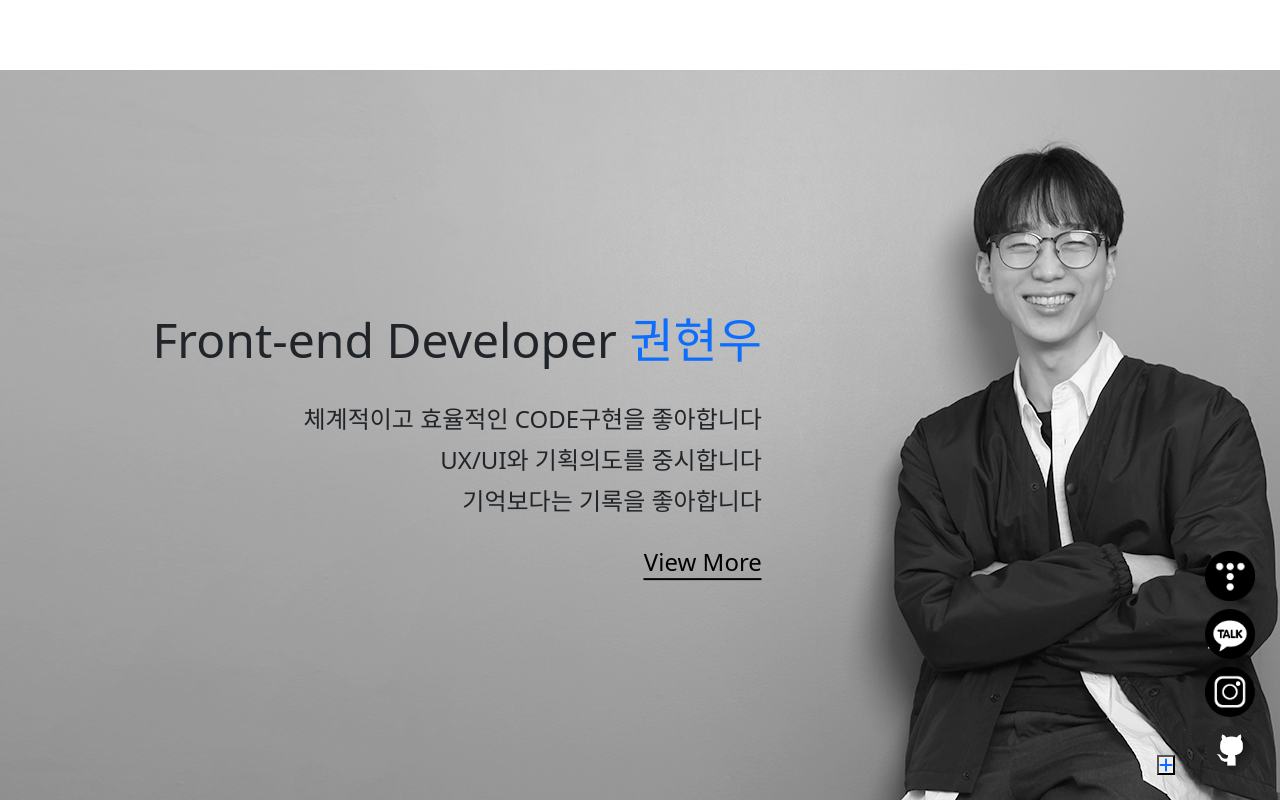
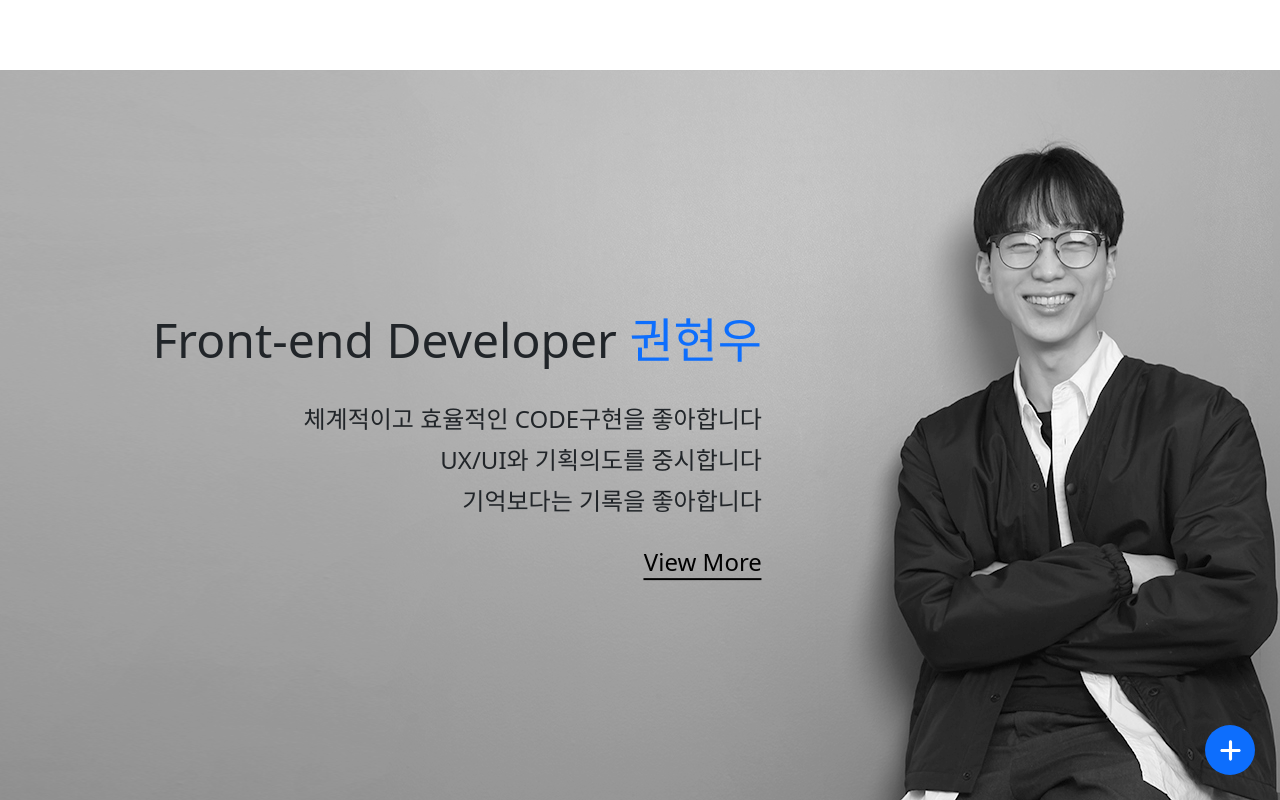
Before and after one commit to lbaku89/portfolio-react-220418, a React (Create React App) app in the folder front/: page / in a window 1280 px wide. Shown: the top 800 px of the page. Built offline with nearby package versions, Linux system fonts and the light colour scheme; a web font is replaced by a local one.

Commit message:
2204150016

```diff
--- a/front/public/css/khwStyle.css
+++ b/front/public/css/khwStyle.css
@@ -756,61 +756,92 @@ html {
 }
 
 #QuickMenuWrap {
+  position: fixed;
+  bottom: 0;
+  right: 0;
   padding: 25px;
 }
 
-#QuickMenuWrap ul {
-  margin: 0;
+#QuickMenuWrap > button {
+  width: 50px;
+  height: 50px;
+  border-radius: 50%;
+  background-color: var(--var-color1);
+  border: none;
 }
 
-#QuickMenuWrap ul li:first-child {
-  visibility: visible;
-  width: 50px;
-  height: 50px;
-  background: var(--var-black);
-  border-radius: 50%;
-}
-
-#QuickMenuWrap ul li:first-child .quickbutton {
-  color: white;
+#QuickMenuWrap > button .quickbutton {
   width: 50%;
   height: 50%;
-}
-
-#QuickMenuWrap ul li:nth-child(2) {
-  bottom: 58px;
-  -webkit-animation: quickAni1 2s 1;
-          animation: quickAni1 2s 1;
-}
-
-#QuickMenuWrap ul li:nth-child(3) {
-  bottom: calc(58px * 2);
-  -webkit-animation: quickAni2 2s 1;
-          animation: quickAni2 2s 1;
-}
-
-#QuickMenuWrap ul li:nth-child(4) {
-  bottom: calc(58px * 3);
-  -webkit-animation: quickAni3 2s 1;
-          animation: quickAni3 2s 1;
-}
-
-#QuickMenuWrap ul li:nth-child(5) {
-  bottom: calc(58px * 4);
-  -webkit-animation: quickAni4 2s 1;
-          animation: quickAni4 2s 1;
+  color: white;
 }
 
 #QuickMenuWrap ul li {
+  -webkit-transition: 1s;
+  transition: 1s;
+  width: 50px;
+  height: 50px;
   position: absolute;
-  right: 0%;
+  left: 0;
+  bottom: -58px;
+  visibility: hidden;
+}
+
+#QuickMenuWrap ul li a {
+  display: block;
+  width: 100%;
+  height: 100%;
 }
 
 #QuickMenuWrap ul li a img {
-  height: 50px;
+  display: block;
+  width: 100%;
+  height: 100%;
+}
+
+#QuickMenuWrap ul li.show {
+  visibility: visible;
+}
+
+#QuickMenuWrap ul li:nth-child(1).show {
+  bottom: 0px;
+}
+
+#QuickMenuWrap ul li:nth-child(2).show {
+  bottom: 58px;
+}
+
+#QuickMenuWrap ul li:nth-child(3).show {
+  bottom: calc(58px*2);
+}
+
+#QuickMenuWrap ul li:nth-child(4).show {
+  bottom: calc(58px*3);
 }
 
 @-webkit-keyframes quickAni1 {
+  0% {
+    opacity: 0;
+    bottom: -58px;
+  }
+  100% {
+    opacity: 1;
+    bottom: 0px;
+  }
+}
+
+@keyframes quickAni1 {
+  0% {
+    opacity: 0;
+    bottom: -58px;
+  }
+  100% {
+    opacity: 1;
+    bottom: 0px;
+  }
+}
+
+@-webkit-keyframes quickAni2 {
   0% {
     opacity: 0;
     bottom: 0;
@@ -821,7 +852,7 @@ html {
   }
 }
 
-@keyframes quickAni1 {
+@keyframes quickAni2 {
   0% {
     opacity: 0;
     bottom: 0;
@@ -832,7 +863,7 @@ html {
   }
 }
 
-@-webkit-keyframes quickAni2 {
+@-webkit-keyframes quickAni3 {
   0% {
     opacity: 0;
     bottom: 0;
@@ -843,7 +874,7 @@ html {
   }
 }
 
-@keyframes quickAni2 {
+@keyframes quickAni3 {
   0% {
     opacity: 0;
     bottom: 0;
@@ -854,7 +885,7 @@ html {
   }
 }
 
-@-webkit-keyframes quickAni3 {
+@-webkit-keyframes quickAni4 {
   0% {
     opacity: 0;
     bottom: 0;
@@ -865,7 +896,7 @@ html {
   }
 }
 
-@keyframes quickAni3 {
+@keyframes quickAni4 {
   0% {
     opacity: 0;
     bottom: 0;
@@ -873,28 +904,6 @@ html {
   100% {
     opacity: 1;
     bottom: calc(58px*3);
-  }
-}
-
-@-webkit-keyframes quickAni4 {
-  0% {
-    opacity: 0;
-    bottom: 0;
-  }
-  100% {
-    opacity: 1;
-    bottom: calc(58px*4);
-  }
-}
-
-@keyframes quickAni4 {
-  0% {
-    opacity: 0;
-    bottom: 0;
-  }
-  100% {
-    opacity: 1;
-    bottom: calc(58px*4);
   }
 }
 
--- a/front/public/css/khwStyle.scss
+++ b/front/public/css/khwStyle.scss
@@ -429,53 +429,67 @@ html{
 // QuickMenu Component
 
 #QuickMenuWrap{
+  position: fixed;
+  bottom: 0;
+  right: 0;
   padding: 25px;
-    ul{
-
-        margin: 0;
-      li:first-child{
-        visibility: visible;
-        width: 50px;
-        height: 50px;
-        background: var(--var-black);
-        border-radius: 50%;
-        .quickbutton{color: white;
-        width: 50%;
-        height: 50%;
+  >button{width: 50px; height: 50px; border-radius: 50%;
+    background-color: var(--var-color1);
+    border: none;
+    .quickbutton{
+      width: 50%; height: 50%;
+      color: white;
     }
   }
-      li:nth-child(2){
-        bottom: 58px;
-        animation: quickAni1 2s 1;
-      }
-      li:nth-child(3){
-        bottom: calc(58px * 2);
-        animation: quickAni2 2s 1;
-      }
-      li:nth-child(4){
-        bottom: calc(58px * 3);
-        animation: quickAni3 2s 1;
-      }
-      li:nth-child(5){
-        bottom: calc(58px * 4);
-        animation: quickAni4 2s 1;
-      }
+  ul{
     li{
+      transition: 1s;
+      width: 50px; height: 50px;
       position: absolute;
-        right: 0%;
-        // visibility: hidden;
+      left: 0;
+      bottom:-58px;
+      visibility: hidden;
+
       a{
+        display: block;
+        width: 100%; height: 100%;
         img{
-            height: 50px;
+          display: block;
+          width: 100%; height: 100%;
         }
       }
     }
+    li.show{visibility: visible;}
+
+
+    li:nth-child(1).show{
+      bottom: 0px;
+    }
+    li:nth-child(2).show{
+      bottom: 58px;
+    }
+    li:nth-child(3).show{
+      bottom: calc(58px*2);
+    }
+    li:nth-child(4).show{
+      bottom: calc(58px*3);
     }
 
+  }
 }
 
 // animation
 @keyframes quickAni1{
+  0%{
+    opacity: 0;
+    bottom:-58px
+  }
+  100%{
+    opacity: 1;
+    bottom: 0px;
+  }
+}
+@keyframes quickAni2{
   0%{
     opacity: 0;
     bottom: 0;
@@ -485,7 +499,7 @@ html{
     bottom: calc(58px*1);
   }
 }
-@keyframes quickAni2{
+@keyframes quickAni3{
   0%{
     opacity: 0;
     bottom: 0;
@@ -495,7 +509,7 @@ html{
     bottom: calc(58px*2);
   }
 }
-@keyframes quickAni3{
+@keyframes quickAni4{
   0%{
     opacity: 0;
     bottom: 0;
@@ -503,16 +517,6 @@ html{
   100%{
     opacity: 1;
     bottom: calc(58px*3);
-  }
-}
-@keyframes quickAni4{
-  0%{
-    opacity: 0;
-    bottom: 0;
-  }
-  100%{
-    opacity: 1;
-    bottom: calc(58px*4);
   }
 }
 
--- a/front/src/components/QuickMenu2.js
+++ b/front/src/components/QuickMenu2.js
@@ -9,19 +9,21 @@ export default class QuickMenu2 extends Component {
     this.state={
       willOpen:false,
     }
-
   }
 
   render() {
 
-    const openFunction= () =>{
-      this.setState({willOpen:!this.state.willOpen})
+    const openFunction= (index) =>{
+      this.setState({willOpen:!index})
+      console.log(this.state.willOpen);
+      if(this.state.willOpen){
+       var check = document.getElementsByClassName("QuickMenuLi")
+       console.log(check);
+       for(var i=0; i<check.length ;i++){
+        check[i].classList.add('show');
+       }
+      }else{
 
-
-      if(this.state.willOpen){
-        alert(this.state.willOpen );
-      }else{
-        alert(this.state.willOpen);
       }
     }
 
@@ -29,18 +31,16 @@ export default class QuickMenu2 extends Component {
 
 
     return (
-      <div className='fixed-bottom d-flex justify-content-end' id="QuickMenuWrap">
-        <button className="void me-5" id="QuickMenuButton" onClick={ e =>{ openFunction(); } }>
-          <a href='#none' className='w-100 h-100 d-flex justify-content-center align-items-center d-block'>
-          <FontAwesomeIcon icon={faPlus} className="quickbutton"/>
-          </a>
-        </button>
-        <ul className='d-flex flex-column-reverse position-relative'>
-          <li className='mt-2 QuickMenuLi'><a href='#none'><img src='/img/QuickMenu/git-hub.png'></img></a></li>
-          <li className='mt-2 QuickMenuLi'><a href='#none'><img src='/img/QuickMenu/instagram.png'></img></a></li>
-          <li className='mt-2 QuickMenuLi'><a href='#none'><img src='/img/QuickMenu/kakaotalkIcon.png'></img></a></li>
-          <li className='QuickMenuLi'><a href='#none'><img src='/img/QuickMenu/tistory.png'></img></a></li>
-        </ul>
+      <div class="d-flex flex-column-reverse" id="QuickMenuWrap">
+          <button className="d-flex align-items-center justify-content-center" id="QuickMenuButton" onClick={ e =>{ openFunction(this.state.willOpen); } }>
+            <FontAwesomeIcon icon={faPlus} className="quickbutton"/>
+          </button>
+          <ul id="QuickMenuUl"className='mb-0 d-flex flex-column-reverse position-relative p-0'>
+            <li className='mb-2 QuickMenuLi'><a href='#none'><img src='/img/QuickMenu/git-hub.png'></img></a></li>
+            <li className='mb-2 QuickMenuLi'><a href='#none'><img src='/img/QuickMenu/instagram.png'></img></a></li>
+            <li className='mb-2 QuickMenuLi'><a href='#none'><img src='/img/QuickMenu/kakaotalkIcon.png'></img></a></li>
+            <li className='mb-2 QuickMenuLi'><a href='#none'><img src='/img/QuickMenu/tistory.png'></img></a></li>
+          </ul>
       </div>
     )
   }
```
Also changed, not shown: front/public/css/khwStyle.min.css, front/public/khwStyle.module.css. Lines whose indentation alone changed are shown as unchanged.
